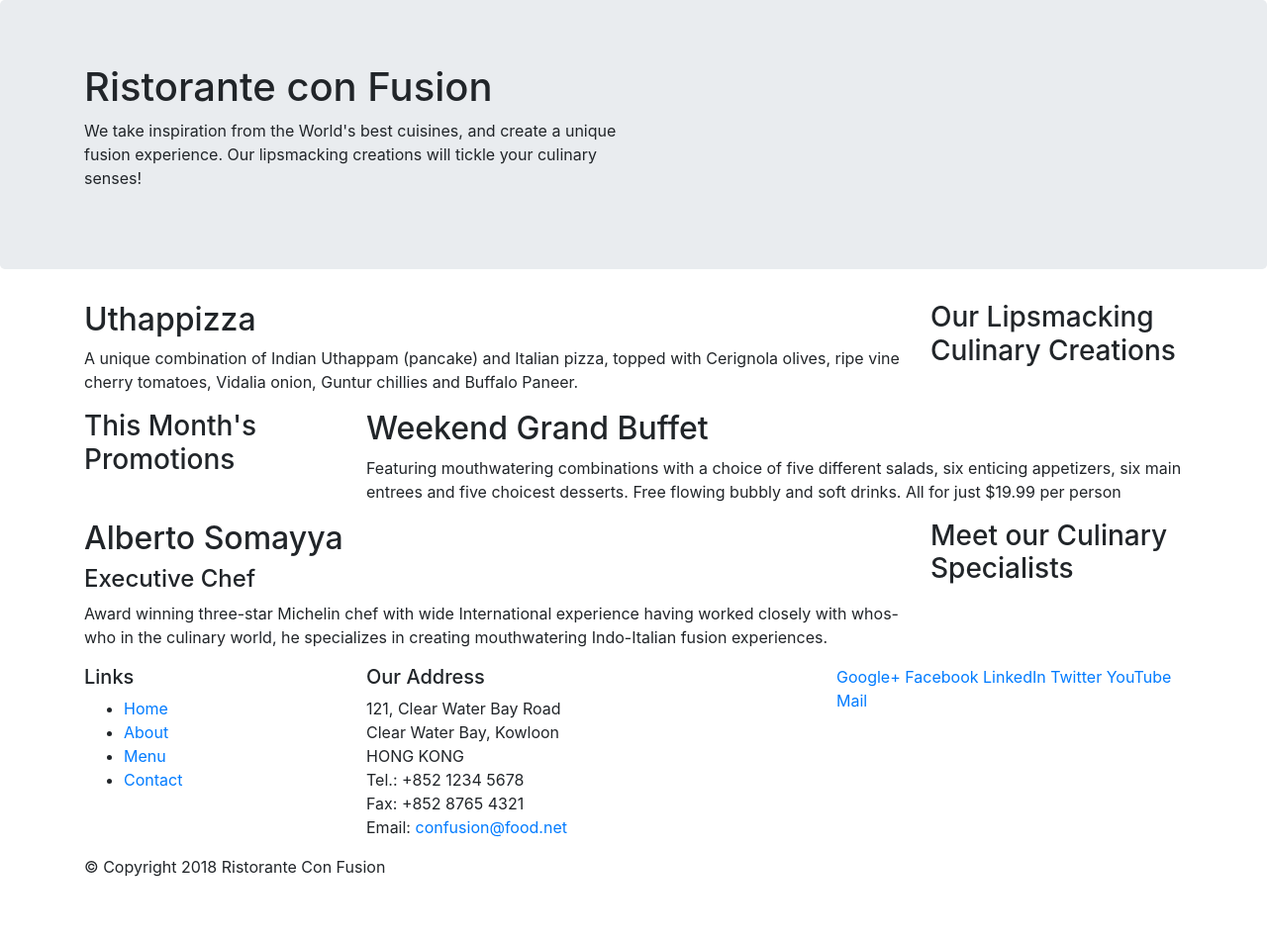
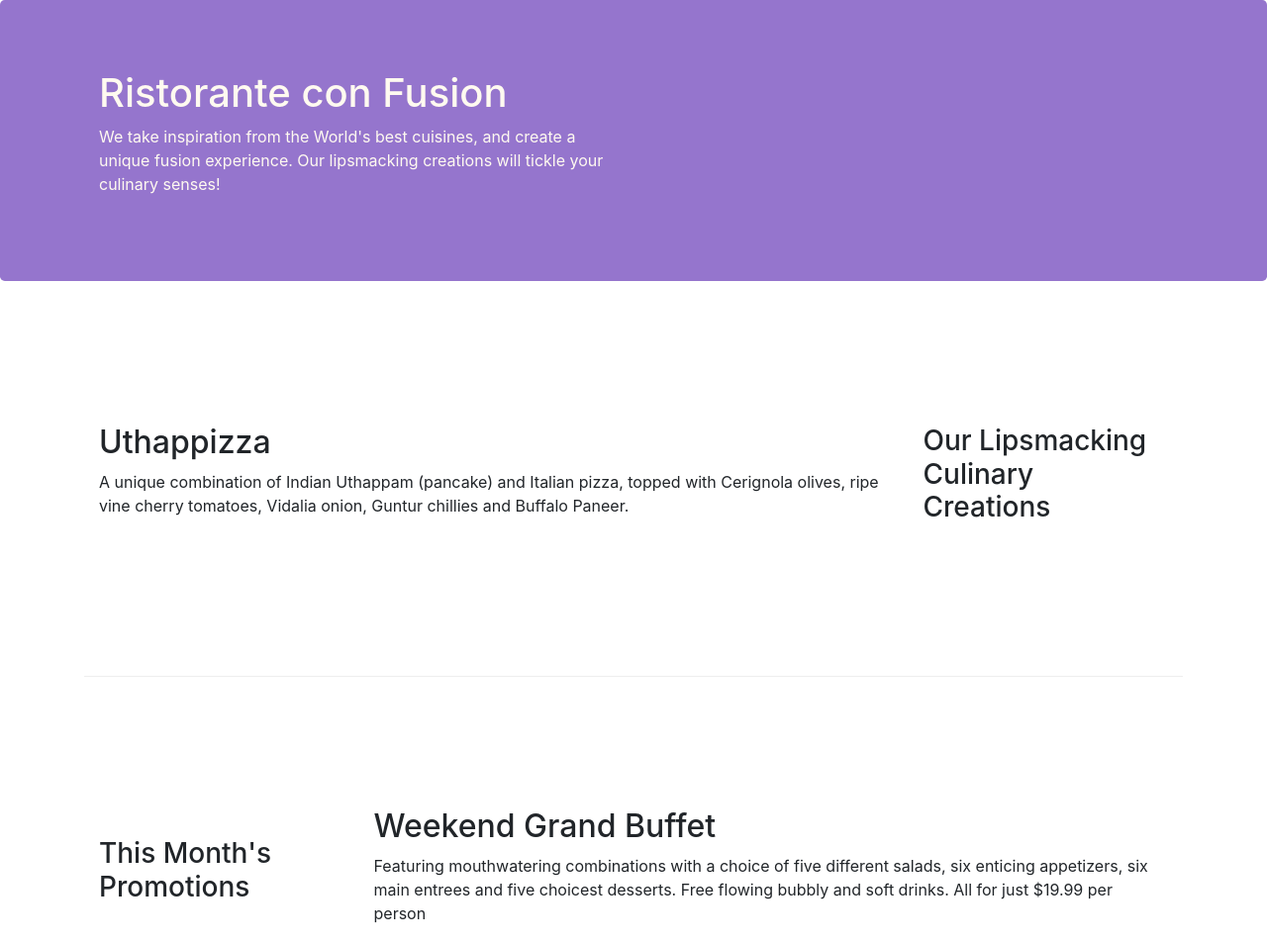
Before and after one commit to pushpsood/conFusion, a website: page index.html in a window 1280 px wide. Shown: the top 954 px of the page at 99% size. Before the commit the page ends 904 px from the top, so only its background shows below. Drawn offline with nearby package versions, Linux system fonts and the light colour scheme.

Commit message:
bootstrap grid part2

```diff
--- /dev/null
+++ b/CSS/styles.css
@@ -0,0 +1,30 @@
+.row-header{
+    margin: 0px auto;
+    padding: opx auto;
+}
+
+.row-content{
+    margin: 0px auto;
+    padding: 50px 0px 50px 0px;
+    border-bottom: 1px ridge;
+    min-height: 400px
+}
+
+.footer{
+    background-color: #D1C4E9;
+    margin: 0px auto;
+    padding: 20px 0px 20px 0px;
+}
+
+.jumbotron{
+    padding: 70px 30px 70px 30px;
+    margin: 0px auto;
+    background: #9575CD;
+    color: floralwhite;
+}
+
+.address{
+    font-size: 80%;
+    margin: 0px;
+    color: #0f0f0f;
+}
--- a/index.html
+++ b/index.html
@@ -9,6 +9,7 @@
 
         <!-- Bootstrap CSS -->
         <link rel="stylesheet" href="node_modules/bootstrap/dist/css/bootstrap.min.css">
+        <link rel="stylesheet" href="css/styles.css">
     <title>Ristorante Con Fusion</title>
 </head>
 
@@ -16,7 +17,7 @@
 
     <header class="jumbotron">
         <div class="container">
-            <div class="row">
+            <div class="row row-header">
                 <div class="col-12 col-sm-6">
                     <h1>Ristorante con Fusion</h1>
                     <p>We take inspiration from the World's best cuisines, and create a unique fusion experience. Our lipsmacking creations will tickle your culinary senses!</p>
@@ -28,7 +29,7 @@
     </header>
 
     <div class="container">
-        <div class="row">
+        <div class="row row-content align-items-center">
             <div class="col-12 col-sm-4 rrder-sm-last col-md-3">
                 <h3>Our Lipsmacking Culinary Creations</h3>
             </div>
@@ -39,7 +40,7 @@
         </div>
 
 
-        <div class="row">
+        <div class="row row-content align-items-center">
             <div class="col-12 col-sm-4 col-md-3">
                 <h3>This Month's Promotions</h3>
             </div>
@@ -49,7 +50,7 @@
             </div>
         </div>
 
-        <div class="row">
+        <div class="row row-content align-items-center">
             <div class="col-12 col-sm-4 order-sm-last col-md-3">
                 <h3>Meet our Culinary Specialists</h3>
             </div>
@@ -61,12 +62,12 @@
         </div>
     </div>
 
-    <footer>
+    <footer class="footer">
         <div class="container">
             <div class="row">
                 <div class="col-4 col-sm-2">
                     <h5>Links</h5>
-                    <ul>
+                    <ul class="list-unstyled">
                         <li><a href="#">Home</a></li>
                         <li><a href="#">About</a></li>
                         <li><a href="#">Menu</a></li>
@@ -84,8 +85,8 @@
 		              Email: <a href="mailto:confusion@food.net">confusion@food.net</a>
 		           </address>
                 </div>
-                <div class="col-12 col-sm-4">
-                    <div>
+                <div class="col-12 col-sm-4 align-self-center">
+                    <div class="text-center">
                         <a href="http://google.com/+">Google+</a>
                         <a href="http://www.facebook.com/profile.php?id=">Facebook</a>
                         <a href="http://www.linkedin.com/in/">LinkedIn</a>
@@ -95,7 +96,7 @@
                     </div>
                 </div>
            </div>
-           <div class="row">
+           <div class="row justify-content-center">
                 <div class="col-auto">
                     <p>© Copyright 2018 Ristorante Con Fusion</p>
                 </div>
```
